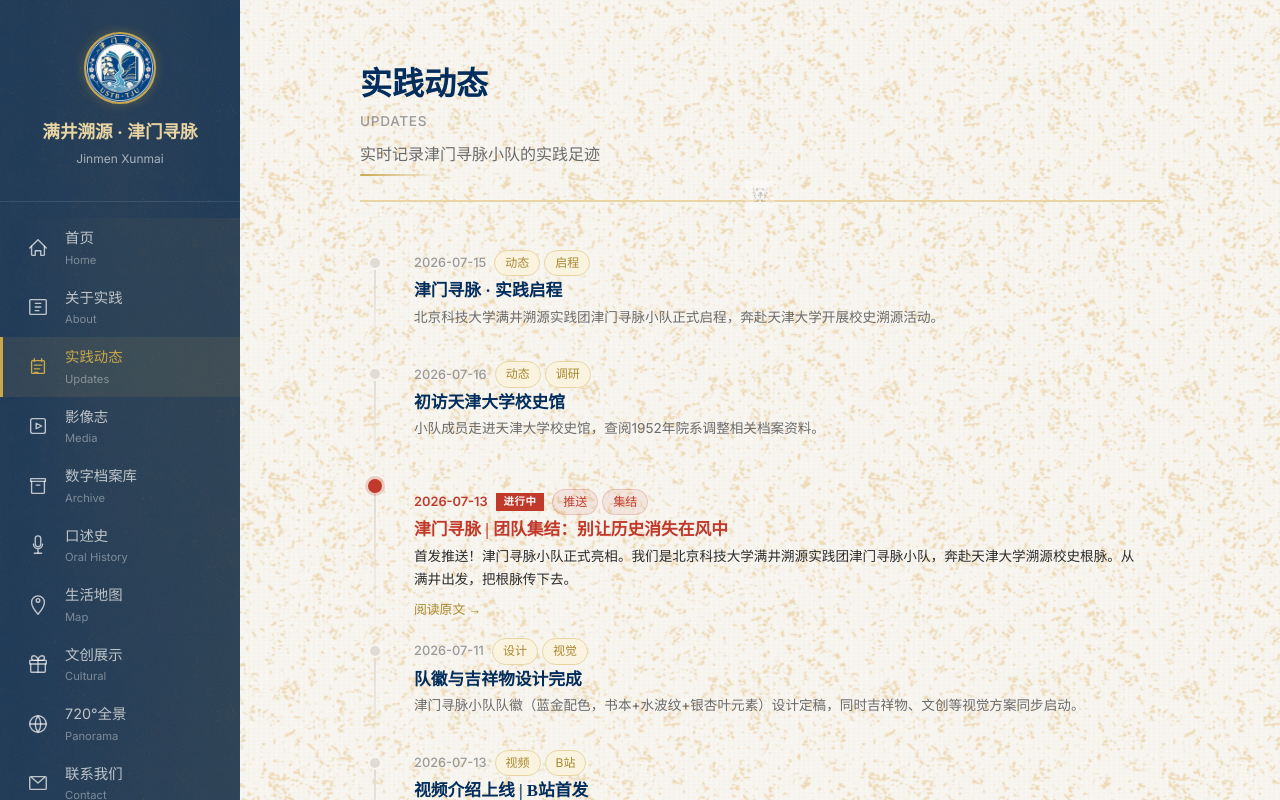
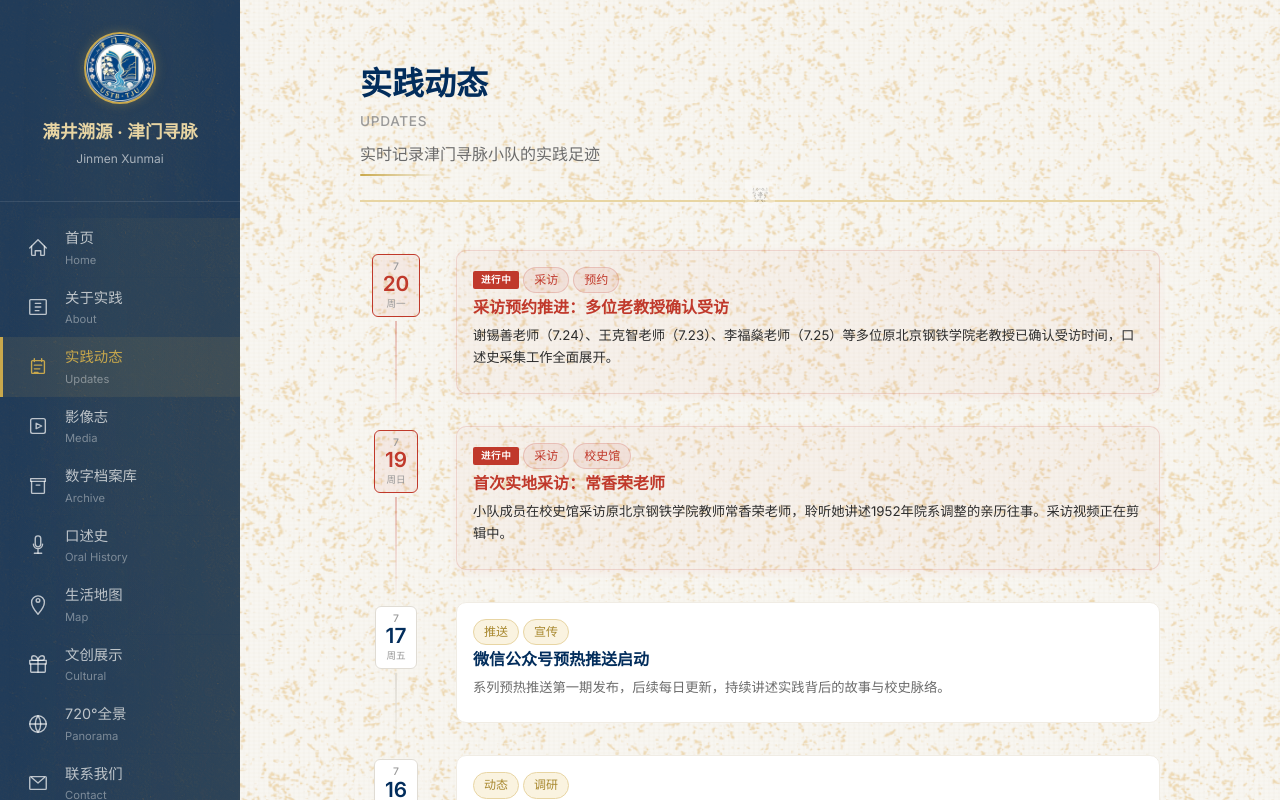
Before and after one commit to ottoapocalypse-beep/jinmen-xunmai, a Vue app: page /#/activity in a window 1280 px wide. Shown: the top 800 px of the page. Built offline with nearby package versions, Linux system fonts and the light colour scheme.

Commit message:
fix: 实践动态改为按日期分组，同天活动聚合显示

```diff
--- a/src/views/Activity.vue
+++ b/src/views/Activity.vue
@@ -1,5 +1,42 @@
 <script setup lang="ts">
+import { computed } from 'vue'
 import { activities } from '@/data/activities'
+
+/** 按日期分组（降序），同一天的活动聚合在一起 */
+interface DayGroup {
+  date: string
+  hasActive: boolean
+  items: typeof activities
+}
+
+const dayGroups = computed<DayGroup[]>(() => {
+  const map = new Map<string, typeof activities>()
+  // 按日期降序排列
+  const sorted = [...activities].sort((a, b) => b.date.localeCompare(a.date))
+  for (const act of sorted) {
+    const group = map.get(act.date) || []
+    group.push(act)
+    map.set(act.date, group)
+  }
+  const groups: DayGroup[] = []
+  for (const [date, items] of map) {
+    groups.push({
+      date,
+      hasActive: items.some(i => i.active),
+      items,
+    })
+  }
+  return groups
+})
+
+function formatDate(dateStr: string): { month: string; day: string; weekday: string } {
+  const d = new Date(dateStr)
+  const month = `${d.getMonth() + 1}`
+  const day = `${d.getDate()}`
+  const weekdays = ['日', '一', '二', '三', '四', '五', '六']
+  const weekday = weekdays[d.getDay()]
+  return { month, day, weekday }
+}
 </script>
 
 <template>
@@ -10,46 +47,55 @@ import { activities } from '@/data/activities'
       <p>实时记录津门寻脉小队的实践足迹</p>
     </div>
 
-    <div v-if="activities.length === 0" class="empty-state">
+    <div v-if="dayGroups.length === 0" class="empty-state">
       <div class="empty-icon">📝</div>
       <div class="empty-text">暂无内容，敬请期待</div>
     </div>
 
     <div v-else class="timeline">
       <div
-        v-for="act in activities"
-        :key="act.id"
-        class="timeline-item"
-        :class="{ active: act.active }"
+        v-for="group in dayGroups"
+        :key="group.date"
+        class="timeline-day"
+        :class="{ 'has-active': group.hasActive }"
       >
-        <!-- 时间轴左侧：日期 + 节点 -->
+        <!-- 时间轴左侧：日期标 + 连线 -->
         <div class="timeline-left">
-          <div class="timeline-node" :class="{ active: act.active }">
-            <span v-if="act.active" class="timeline-pulse" />
+          <div class="timeline-date-label" :class="{ active: group.hasActive }">
+            <span class="date-month">{{ formatDate(group.date).month }}</span>
+            <span class="date-sep">/</span>
+            <span class="date-day">{{ formatDate(group.date).day }}</span>
+            <span class="date-weekday">周{{ formatDate(group.date).weekday }}</span>
           </div>
           <div class="timeline-line" />
         </div>
 
-        <!-- 时间轴右侧：内容卡片 -->
-        <div class="timeline-card" :class="{ active: act.active }">
-          <div class="timeline-meta">
-            <time class="timeline-date">{{ act.date }}</time>
-            <span v-if="act.active" class="timeline-badge">进行中</span>
-            <div class="timeline-tags">
+        <!-- 时间轴右侧：当日活动卡片列表 -->
+        <div class="timeline-cards">
+          <div
+            v-for="act in group.items"
+            :key="act.id"
+            class="timeline-card"
+            :class="{ active: act.active }"
+          >
+            <div class="card-head">
+              <div class="card-tags">
+                <span v-if="act.active" class="badge-active">进行中</span>
                 <span v-for="tag in act.tags" :key="tag" class="tag" :class="{ 'tag-active': act.active }">{{ tag }}</span>
               </div>
             </div>
-          <h3 class="timeline-title" :class="{ active: act.active }">{{ act.title }}</h3>
-          <p class="timeline-summary">{{ act.summary }}</p>
+            <h3 class="card-title" :class="{ active: act.active }">{{ act.title }}</h3>
+            <p class="card-summary">{{ act.summary }}</p>
             <a
               v-if="act.link"
               :href="act.link"
               target="_blank"
               rel="noopener noreferrer"
-            class="timeline-link"
+              class="card-link"
             >
               阅读原文 →
             </a>
+          </div>
         </div>
       </div>
     </div>
@@ -70,54 +116,68 @@ import { activities } from '@/data/activities'
   position: relative;
 }
 
-/* ======== 每一项 ======== */
-.timeline-item {
+/* ======== 每一天 ======== */
+.timeline-day {
   display: flex;
   gap: var(--space-lg);
   position: relative;
 }
 
-/* ======== 左侧：日期 + 节点 + 连线 ======== */
+/* ======== 左侧：日期标签 + 连线 ======== */
 .timeline-left {
   display: flex;
   flex-direction: column;
   align-items: center;
-  width: 30px;
+  width: 72px;
   flex-shrink: 0;
-  padding-top: 6px;
+  padding-top: 4px;
 }
 
-.timeline-node {
-  width: 14px;
-  height: 14px;
-  border-radius: 50%;
-  background: var(--color-border);
-  border: 2px solid var(--color-bg);
-  position: relative;
+.timeline-date-label {
+  display: flex;
+  flex-direction: column;
+  align-items: center;
+  gap: 0;
+  padding: 6px 10px;
+  border-radius: var(--radius-sm);
+  background: var(--color-bg-card);
+  border: 1px solid var(--color-border);
+  font-family: var(--font-sans);
+  line-height: 1.1;
   z-index: 2;
-  flex-shrink: 0;
-  transition: all var(--transition-normal);
+  transition: all var(--transition-fast);
 }
 
-.timeline-node.active {
-  background: #c0392b;
+.timeline-date-label.active {
   border-color: #c0392b;
-  box-shadow: 0 0 0 3px rgba(192, 57, 43, 0.2);
+  background: rgba(192, 57, 43, 0.06);
 }
 
-/* 进行中的脉冲动画 */
-.timeline-pulse {
-  position: absolute;
-  inset: -4px;
-  border-radius: 50%;
-  border: 2px solid rgba(192, 57, 43, 0.3);
-  animation: pulse 2s ease-in-out infinite;
+.date-month {
+  font-size: 0.65rem;
+  color: var(--color-text-light);
+  font-weight: 500;
 }
 
-@keyframes pulse {
-  0% { transform: scale(1); opacity: 0.6; }
-  50% { transform: scale(1.6); opacity: 0; }
-  100% { transform: scale(1); opacity: 0.6; }
+.date-sep {
+  display: none;
+}
+
+.date-day {
+  font-size: 1.3rem;
+  font-weight: 700;
+  color: var(--color-primary-dark);
+  line-height: 1.2;
+}
+
+.timeline-date-label.active .date-day {
+  color: #c0392b;
+}
+
+.date-weekday {
+  font-size: 0.6rem;
+  color: var(--color-text-light);
+  margin-top: 2px;
 }
 
 /* 连接线 */
@@ -125,118 +185,125 @@ import { activities } from '@/data/activities'
   flex: 1;
   width: 2px;
   background: linear-gradient(180deg, var(--color-border) 0%, transparent 100%);
-  min-height: 20px;
+  min-height: 24px;
+  margin-top: 4px;
 }
 
-.timeline-item:last-child .timeline-line {
+.timeline-day:last-child .timeline-line {
   display: none;
 }
 
-/* ======== 右侧：内容卡片 ======== */
-.timeline-card {
+.timeline-day.has-active .timeline-line {
+  background: linear-gradient(180deg, rgba(192, 57, 43, 0.3) 0%, transparent 100%);
+}
+
+/* ======== 右侧：活动卡片列表 ======== */
+.timeline-cards {
   flex: 1;
   padding-bottom: var(--space-xl);
-  transition: all var(--transition-normal);
+  display: flex;
+  flex-direction: column;
+  gap: var(--space-sm);
+}
+
+.timeline-card {
+  padding: var(--space-md);
+  background: var(--color-bg-card);
+  border-radius: var(--radius-md);
+  border: 1px solid var(--color-border-light);
+  transition: all var(--transition-fast);
 }
 
 .timeline-card.active {
-  padding: var(--space-md) var(--space-md) var(--space-md) 0;
+  border-color: rgba(192, 57, 43, 0.15);
+  background: rgba(192, 57, 43, 0.03);
+  box-shadow: 0 2px 8px rgba(192, 57, 43, 0.06);
 }
 
-.timeline-meta {
-  display: flex;
-  align-items: center;
-  gap: var(--space-sm);
-  flex-wrap: wrap;
+.card-head {
   margin-bottom: var(--space-xs);
 }
 
-.timeline-date {
-  font-family: var(--font-sans);
-  font-size: 0.8rem;
-  color: var(--color-text-light);
-  font-weight: 500;
+.card-tags {
+  display: flex;
+  align-items: center;
+  gap: var(--space-xs);
+  flex-wrap: wrap;
 }
 
-.timeline-card.active .timeline-date {
-  color: #c0392b;
-  font-weight: 600;
-}
-
-.timeline-badge {
+.badge-active {
   display: inline-block;
-  padding: 0 8px;
+  padding: 1px 8px;
   font-family: var(--font-sans);
-  font-size: 0.65rem;
+  font-size: 0.6rem;
   font-weight: 600;
   background: #c0392b;
   color: #fff;
   letter-spacing: 0.05em;
+  border-radius: 2px;
 }
 
-.timeline-tags {
-  display: flex;
-  gap: var(--space-xs);
-}
-
-/* 进行中的标签也变红 */
 .tag-active {
   background: rgba(192, 57, 43, 0.08) !important;
   color: #c0392b !important;
   border-color: rgba(192, 57, 43, 0.2) !important;
 }
 
-.timeline-title {
-  font-size: 1.05rem;
+.card-title {
+  font-size: 1rem;
   color: var(--color-primary-dark);
   margin-bottom: var(--space-xs);
+  line-height: 1.4;
   transition: color var(--transition-fast);
 }
 
-.timeline-title.active {
+.card-title.active {
   color: #c0392b;
 }
 
-.timeline-summary {
+.card-summary {
   font-family: var(--font-sans);
-  font-size: 0.85rem;
+  font-size: 0.83rem;
   color: var(--color-text-secondary);
   line-height: 1.7;
+  margin-bottom: var(--space-sm);
 }
 
-.timeline-card.active .timeline-summary {
+.timeline-card.active .card-summary {
   color: var(--color-text);
 }
 
 /* ======== 原文链接 ======== */
-.timeline-link {
-  display: inline-block;
-  margin-top: var(--space-sm);
+.card-link {
   font-family: var(--font-sans);
-  font-size: 0.8rem;
+  font-size: 0.78rem;
   color: var(--color-gold-dark);
   text-decoration: none;
   font-weight: 500;
   transition: color var(--transition-fast);
 }
 
-.timeline-link:hover {
+.card-link:hover {
   color: var(--color-gold);
   text-decoration: underline;
 }
 
 /* ======== 空状态 ======== */
 @media (max-width: 768px) {
-  .timeline-item {
+  .timeline-day {
     gap: var(--space-md);
   }
 
   .timeline-left {
-    width: 24px;
+    width: 56px;
   }
 
-  .timeline-title {
-    font-size: 0.95rem;
+  .date-day {
+    font-size: 1.1rem;
+  }
+
+  .card-title {
+    font-size: 0.92rem;
   }
 }
 </style>
```
Lines whose indentation alone changed are shown as unchanged.
